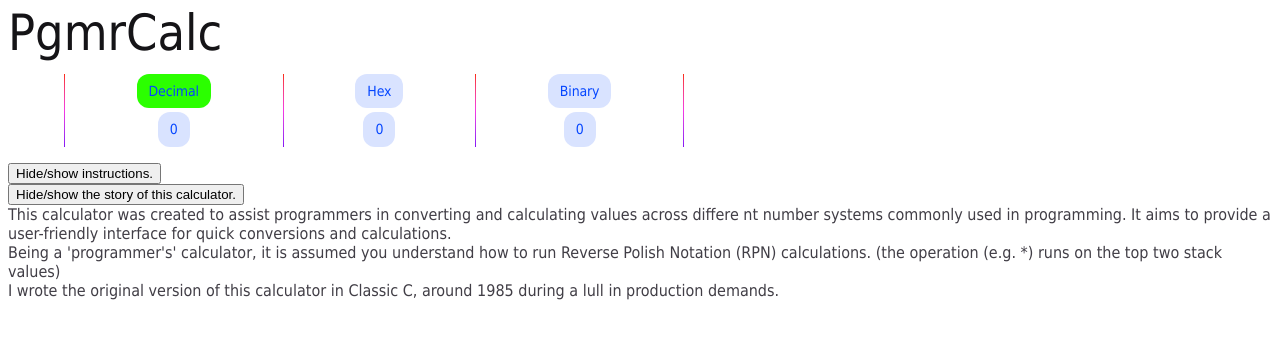
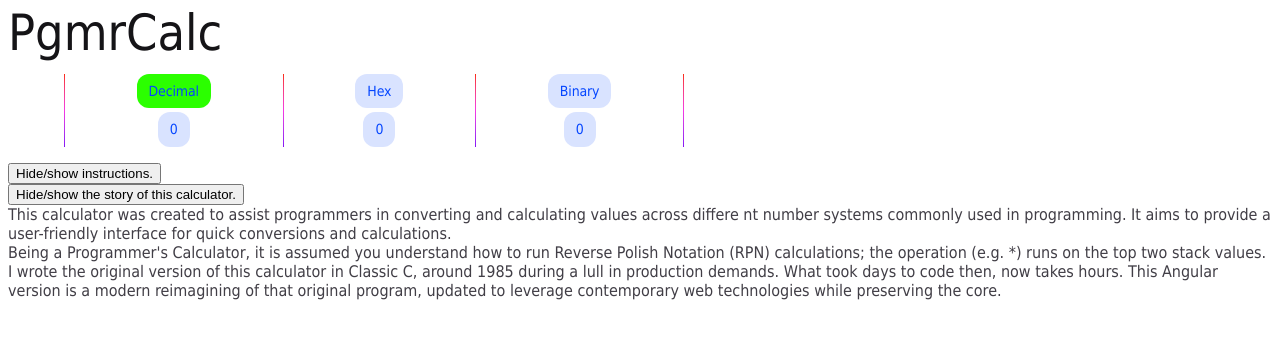
Before and after one commit to BrianRoys/PgmrCalc, an Angular app: page / in a window 1280 px wide. Both pictures are taken after a click on the button "Hide/show the story of this calculator.". Shown: the top 338 px of the page. Built offline with nearby package versions, Linux system fonts and the light colour scheme.

Commit message:
tweaked how-to

```diff
--- a/src/app/app.component.html
+++ b/src/app/app.component.html
@@ -239,14 +239,11 @@
 </p>
 <div *ngIf="showInstructions">
   <p>
-    This calculator supports Decimal, Hexadecimal, and Binary number inputs.
+    This calculator supports Decimal, Hexadecimal, and Binary number inputs. press Enter to push
+    the current value to the stack. Escape to pop the top value off the stack.
   </p>
   <p>
     Use the mode buttons or the left/right arrow buttons to switch between modes.
-  </p>
-  <p>
-    Enter numbers and operations using the provided interface, then press Enter to push
-    the current value to the stack.
   </p>
   <p>
     You can perform calculations using standard operators
@@ -254,9 +251,6 @@
   </p>
   <p>
     Boolean operations such as AND (&), OR (|), XOR (^), and NOT (!) are also supported.
-  </p>
-  <p>
-    Escape will pop the top value off the stack.
   </p>
 </div>
 <p>
@@ -269,11 +263,13 @@
     conversions and calculations.
   </p>
   <p>
-    Being a 'programmer's' calculator, it is assumed you understand how to run
-    Reverse Polish Notation (RPN) calculations. (the operation (e.g. *) runs on the top two stack values)
+    Being a Programmer's Calculator, it is assumed you understand how to run
+    Reverse Polish Notation (RPN) calculations; the operation (e.g. *) runs on the top two stack values.
   </p>
   <p>
-    I wrote the original version of this calculator in Classic C, around 1985 during a lull in production demands.
+    I wrote the original version of this calculator in Classic C, around 1985 during a lull in production
+    demands. What took days to code then, now takes hours. This Angular version is a modern reimagining
+    of that original program, updated to leverage contemporary web technologies while preserving the core.
   </p>
 </div>
 <router-outlet />
```
